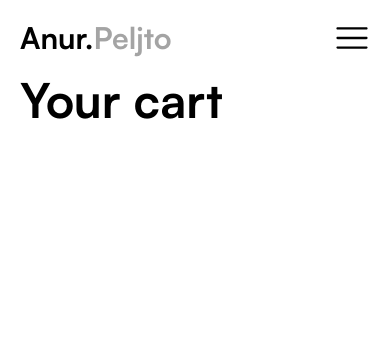
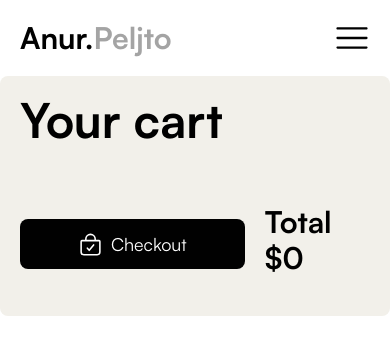
Before and after one commit to anurpeljto/store-frontend, a React (Vite) app in the folder frontend/: page /cart in a window 390 px wide. Shown: the top 354 px of the page. Built offline with nearby package versions, Linux system fonts and the light colour scheme.

Commit message:
Change design for mobile and complete cart layout

```diff
--- a/frontend/src/components/Cart/CartListing.jsx
+++ b/frontend/src/components/Cart/CartListing.jsx
@@ -1,10 +1,10 @@
-import React from 'react'
+import React, { useEffect } from 'react'
 import { CiSquarePlus } from "react-icons/ci";
 import { CiSquareMinus } from "react-icons/ci";
 import { increaseQuantity, decreaseQuantity } from '../../redux/cart/cartSlice';
 import { useDispatch } from 'react-redux';
 
-const CartListing = ({product}) => {
+const CartListing = ({product, setPrice}) => {
     const dispatch = useDispatch();
     const handleIncreaseQuantity = () => {
         dispatch(increaseQuantity({product}));
@@ -13,20 +13,37 @@ const CartListing = ({product}) => {
         dispatch(decreaseQuantity({product}));
     }
 
+    useEffect(() => {
+        setPrice += total
+    }, [product.quantity])
+
+    const taxes = Number((10/100 * (product.quantity * 99.99)).toFixed(2))
+    const total = ((product.quantity*99.99) + taxes).toFixed(2);
   return (
-    <div className='bg-cream grid grid-cols-2 grid-flow-col items-top justify-between py-10 border-b-2 border-blackTheme'>
+    <div className='bg-cream grid grid-cols-2 grid-rows-auto sm:grid-flow-col items-top justify-between py-10 border-b-2 border-blackTheme'>
         {/* image of product */}
         <div className='flex flex-row gap-3'>
             <img src='https://res.cloudinary.com/djlse3agg/image/upload/v1726168562/file-upload/tmp-2-1726168561491_ljsbmz.png' className='object-contain w-[200px] h-[200px] bg-white p-5 ml-5 rounded-lg'/>
-            <div className='flex flex-col gap-3 '>
+            <div className='flex flex-col gap-3 w-full'>
                 <h1 className='text-xl font-bold'>{product.name}</h1>
                 <h1 className='text-normal font-bold'>{product.category.name}</h1>
-                <div className='flex flex-row justify-between mt-5 gap-2 items-center w-[200px]'>
+                <div className='flex flex-row justify-between mt-5 gap-2 items-center sm:w-[200px]'>
                     <CiSquareMinus onClick={handleDecreaseQuantity} className='h-[30px] w-[30px] cursor-pointer'/>
                     <span>{product.quantity}</span>
                     <CiSquarePlus onClick={handleIncreaseQuantity} className='h-[30px] w-[30px] cursor-pointer'/>
                 </div>
+                <div className='sm:hidden flex flex-col gap-2'>
+                    <span className='text-xl font-bold'>${total}</span>
+                </div>
             </div>
+            <div className='sm:flex hidden flex-col absolute right-20 gap-5'>
+                <span>{product.quantity} x <strong>$99.99</strong></span>
+                <hr />
+                <span>Tax & PDV: ${taxes} </span>
+                <hr />
+                <span className='text-xl font-bold'>${total}</span>
+            </div>
+
         </div>
         {/* middle part */}
 
--- /dev/null
+++ b/frontend/src/components/Cart/CheckoutButton.jsx
@@ -0,0 +1,18 @@
+import React from 'react'
+import { IoBagCheckOutline } from "react-icons/io5";
+import axios from 'axios';
+
+
+const CheckoutButton = () => {
+    const handlePress = () => {
+        axios.get('http://localhost:3000/api/v1/checkout')
+    }
+  return (
+    <div onClick={handlePress} className='flex cursor-pointer gap-2 items-center justify-center bg-blackTheme h-[50px] w-[300px] mt-2 rounded-lg'>
+        <IoBagCheckOutline stroke='white' className='h-[25px] w-[25px]'/>
+        <span className='text-white text-lg'>Checkout</span>
+    </div>
+  )
+}
+
+export default CheckoutButton
--- a/frontend/src/components/Navbar/Navbar.jsx
+++ b/frontend/src/components/Navbar/Navbar.jsx
@@ -14,7 +14,7 @@ function Navbar({ onSearchChange }) {
     navigate('/');
   }
   return (
-    <div className='flex flex-row justify-between items-center w-full'>
+    <div className='flex flex-row justify-between items-center w-full sm:p-0 p-5'>
       <div onClick={handleHome} className='cursor-pointer'>
           <span className='sm:text-4xl text-3xl font-bold text-blackTheme'>Anur.</span>
           <span className='sm:text-4xl text-3xl font-extrabold text-grayTheme'>Peljto</span>
--- a/frontend/src/components/Product/Details/AddToCart.jsx
+++ b/frontend/src/components/Product/Details/AddToCart.jsx
@@ -9,7 +9,7 @@ const AddToCart = ({product}) => {
         dispatch(addToCart(product));
     }
   return (
-    <div onClick={handlePress} className='w-[400px] h-[50px] bg-blackTheme flex flex-row justify-center items-center rounded-lg gap-2 cursor-pointer'>
+    <div onClick={handlePress} className='sm:w-[400px] w-[200px] h-[50px] bg-blackTheme flex flex-row justify-center items-center rounded-lg gap-2 cursor-pointer'>
         <RiShoppingBag4Fill fill='white' className='h-[20px] w-[20px]'/>
         <span className='text-white'>Add to cart</span>
     </div>
--- a/frontend/src/components/Product/Details/Details.jsx
+++ b/frontend/src/components/Product/Details/Details.jsx
@@ -4,7 +4,7 @@ import AddToCart from './AddToCart';
 
 const Details = ({product}) => {
   return (
-    <div className='flex-1 flex flex-col justify-center gap-5'>
+    <div className='flex-1 flex flex-col justify-center gap-5 sm:p-0 p-5'>
       <h1 className='font-medium text-lg'>{product.category.name}</h1>
       <h1 className='text-2xl font-bold'>{product.name}</h1>
       <div className='flex flex-row gap-2 items-center'>
@@ -13,7 +13,7 @@ const Details = ({product}) => {
         <IoStarSharp fill='orange'/>
         <p>44 reviews</p>
       </div>
-      <h1 className='text-3xl font-bold mt-10'>$99.99</h1>
+      <h1 className='text-3xl font-bold sm:mt-10'>$99.99</h1>
       <AddToCart product={product}/>
     </div>
   )
--- a/frontend/src/components/Product/Gallery/Gallery.jsx
+++ b/frontend/src/components/Product/Gallery/Gallery.jsx
@@ -10,7 +10,7 @@ const Gallery = () => {
     ]
     const [mainImage, setMainImage] = useState(testImages[0]);
   return (
-    <div className='flex-1 flex flex-col items-center justify-center rounded-lg sm:max-w-[1024px] max-w-[400px]'>
+    <div className='flex-1 flex flex-col items-center justify-center rounded-lg sm:max-w-[1024px] max-w-[400px] sm:p-0 p-5'>
         <div className='bg-cream rounded-lg w-full h-full items-center justify-center flex p-5'>
             <img src={mainImage} className='object-contain sm:h-[480px] h-[450px]'/>
         </div>
--- a/frontend/src/layout/MainLayout.jsx
+++ b/frontend/src/layout/MainLayout.jsx
@@ -8,7 +8,7 @@ const MainLayout = ({children}) => {
   const visible = useSelector((state) => state.menu.menu);
 
   return (
-    <div className='p-5'>
+    <div className='sm:p-5'>
         <Navbar/>
         <Categories/>
         <MobileMenu isVisible={visible}/>
--- a/frontend/src/pages/CartPage.jsx
+++ b/frontend/src/pages/CartPage.jsx
@@ -1,16 +1,27 @@
-import React from 'react'
+import React, { useState } from 'react'
 import { useSelector } from 'react-redux'
 import CartListing from '../components/Cart/CartListing'
+import CheckoutButton from '../components/Cart/CheckoutButton'
 
 const CartPage = () => {
     const products = useSelector((state) => state.cart.products)
     console.log(products);
+    const [totalPrice, setTotalPrice] = useState(0);
   return (
-    <div className='w-full h-full flex flex-col mt-5'>
-        <h1 className='text-5xl font-bold'>Your cart</h1>
+    <div className='w-full h-full flex flex-col bg-cream rounded-lg sm:p-5 p-5'>
+        <h1 className='text-5xl font-bold mb-10'>Your cart</h1>
         {
-            products.map((product, index) => <CartListing product={product} key={index}/>)
+            products.map((product, index) => <CartListing setPrice={setTotalPrice} product={product} key={index}/>)
         }
+
+        <div className='flex w-full flex-row justify-between items-center'>
+          <CheckoutButton/>
+
+          <div className='flex items-center justify-start p-5'>
+            <span className='text-3xl font-bold'>Total ${totalPrice}</span>
+          </div>
+        </div>
+
     </div>
   )
 }
--- a/frontend/src/redux/cart/cartSlice.js
+++ b/frontend/src/redux/cart/cartSlice.js
@@ -9,7 +9,7 @@ const cartSlice = createSlice({
     initialState,
     reducers: {
         addToCart: (state, action) => {
-            const product = state.products.find(product => product._id === action.payload.product._id);
+            const product = state.products.find(product => product._id === action.payload._id);
             if(product) {
                 product.quantity += 1
             } else {
@@ -23,8 +23,12 @@ const cartSlice = createSlice({
             }
         },
         decreaseQuantity: (state, action) => {
-            const product = state.products.find(product => product._id == action.payload.product._id);
-            product.quantity -= 1;
+            const givenProduct = state.products.find(product => product._id == action.payload.product._id);
+            if(givenProduct.quantity <=1) {
+                state.products = state.products.filter((product) => product !== givenProduct);
+            } else {
+                givenProduct.quantity -= 1;
+            }
         }
     }
 });
--- a/frontend/src/redux/store/store.js
+++ b/frontend/src/redux/store/store.js
@@ -17,7 +17,13 @@ const store = configureStore({
     reducer: {
         cart: persistedCartReducer,
         menu: menuSlice
-    }
+    },
+    middleware: (getDefaultMiddleware) =>
+        getDefaultMiddleware({
+          serializableCheck: {
+            ignoredActions: ['persist/PERSIST', 'persist/REHYDRATE'],
+          },
+        }),
 });
 export const persistor = persistStore(store);
 export default store;
```
